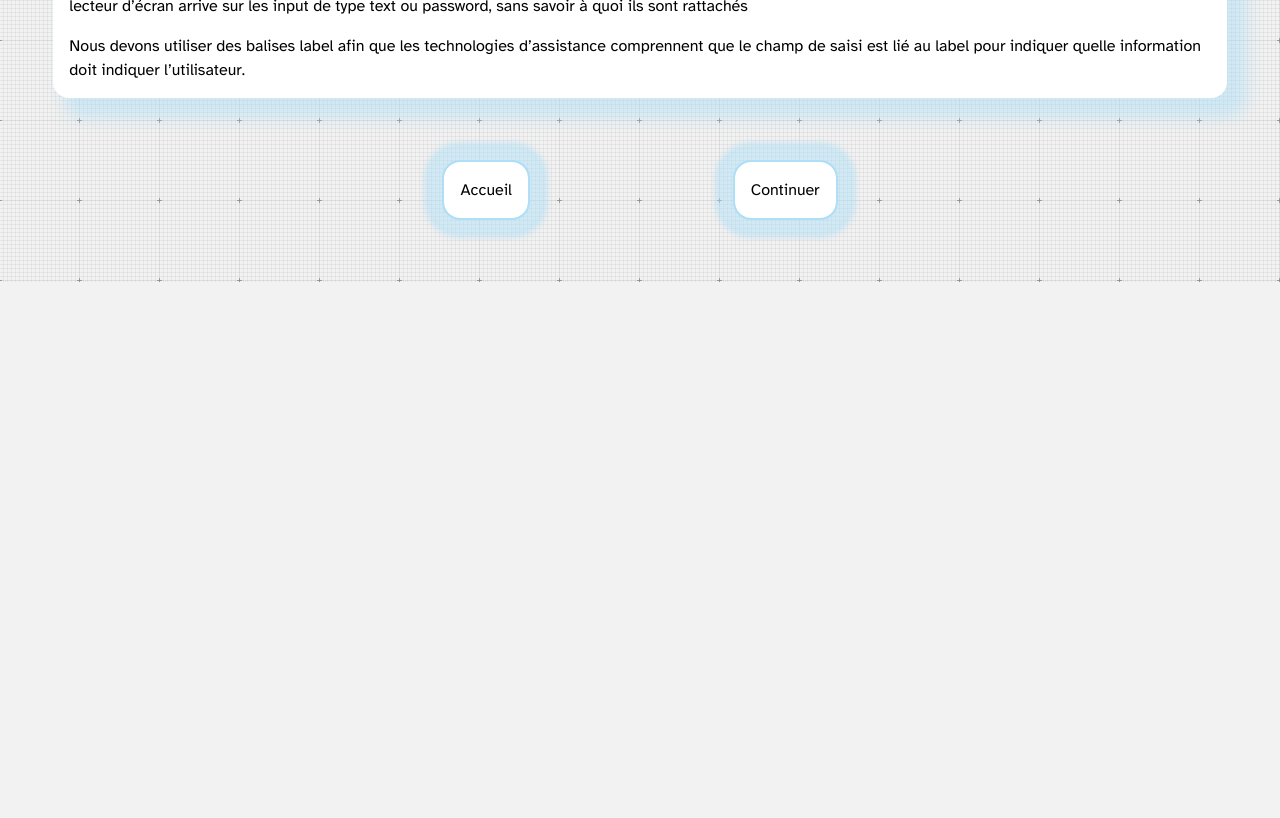
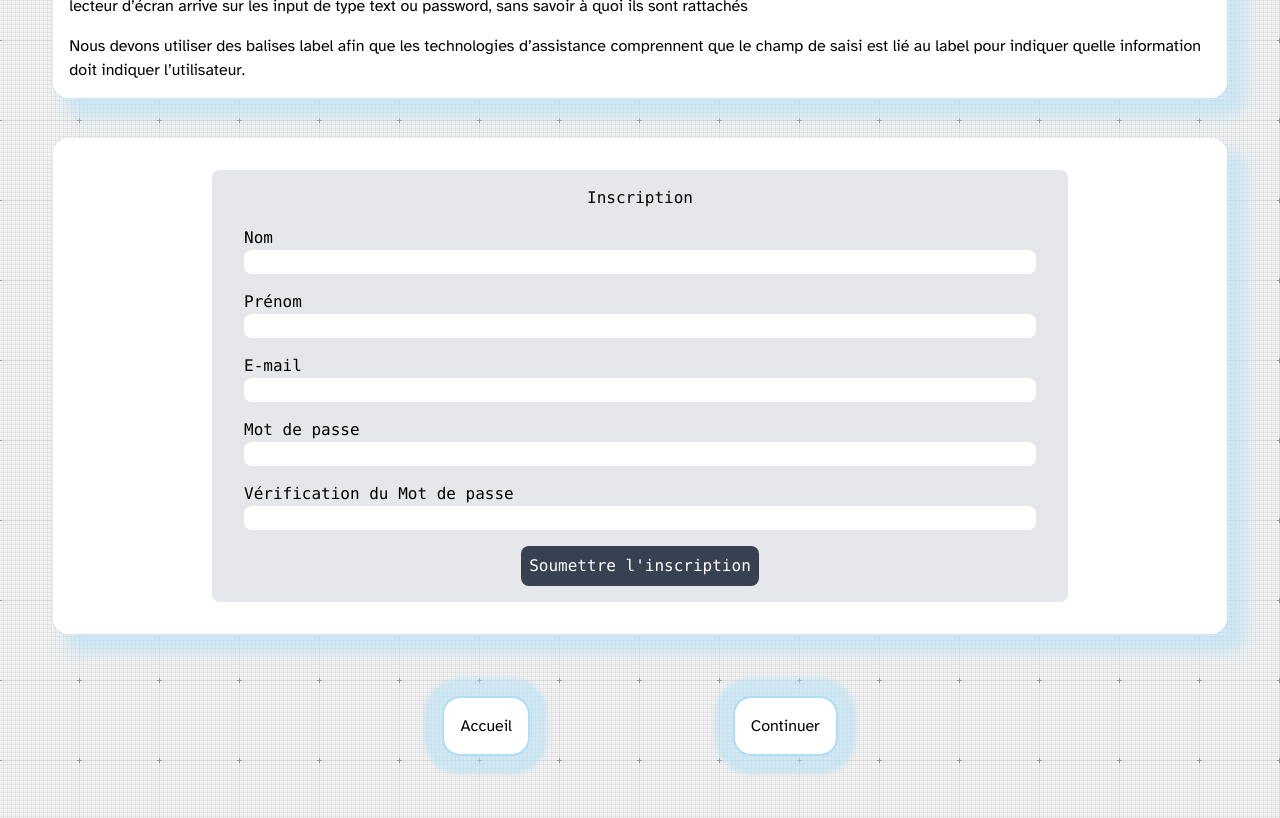
Before and after one commit to Sylvain-Lepoutre/react-bada11y, a React (Vite) app: page /persona1/step1 in a window 1280 px wide. Shown: the part 1480-2298 px from the top of the page. Before the commit the page ends 1762 px from the top, so only its background shows below. Built offline with nearby package versions, Linux system fonts and the light colour scheme.

Commit message:
feat(BadFormNoSemanticCode.tsx): create component

```diff
--- /dev/null
+++ b/src/components/pages/persona1step1/BadFormNoSemanticCode.tsx
@@ -0,0 +1,46 @@
+import { Section } from "../../sections/Section";
+
+export const BadFormNoSemanticCode = () => {
+  return (
+    <Section>
+      <pre>
+        <code>
+          <div className="mx-auto my-4 w-3/4 rounded-lg bg-gray-200 p-4">
+            <div className="text-center">Inscription</div>
+
+            <div className="m-4 flex flex-col">
+              <span>Nom</span>
+              <input className="rounded-lg px-2" type="text" />
+            </div>
+
+            <div className="m-4 flex flex-col">
+              <span>Prénom</span>
+              <input className="rounded-lg px-2" type="text" />
+            </div>
+
+            <div className="m-4 flex flex-col">
+              <span>E-mail</span>
+              <input className="rounded-lg px-2" type="email" />
+            </div>
+
+            <div className="m-4 flex flex-col">
+              <span>Mot de passe</span>
+              <input className="rounded-lg px-2" type="password" />
+            </div>
+
+            <div className="m-4 flex flex-col">
+              <span>Vérification du Mot de passe</span>
+              <input className="rounded-lg px-2" type="password" />
+            </div>
+
+            <input
+              className="mx-auto block rounded-lg bg-gray-700 p-2 text-white"
+              type="submit"
+              value="Soumettre l'inscription"
+            />
+          </div>
+        </code>
+      </pre>
+    </Section>
+  );
+};
--- a/src/routes/personaStep1.tsx
+++ b/src/routes/personaStep1.tsx
@@ -1,5 +1,6 @@
 import { Header } from "../components/headers/Header";
 import { BadFormIntro } from "../components/pages/persona1step1/BadFormIntro";
+import { BadFormNoSemanticCode } from "../components/pages/persona1step1/BadFormNoSemanticCode";
 import { BadFormNoSemanticSection } from "../components/pages/persona1step1/BadFormNoSemanticSection";
 import { BadFormNoSemanticSectionExp } from "../components/pages/persona1step1/BadFormNoSemanticSectionExp";
 import { BadShoppingNoFocusSection } from "../components/pages/persona2step1/BadShoppingNoFocusSection";
@@ -23,6 +24,8 @@ export const PersonaStep1 = ({ personaName, personaStep1Title }: Props) => {
         {personaName === "Djebrine" ? <BadFormNoSemanticSectionExp /> : null}
         {personaName === "Sophie" ? <BadShoppingNoFocusSectionExp /> : null}
 
+        {personaName === "Djebrine" ? <BadFormNoSemanticCode /> : null}
+
         <DivLink
           labelLink1="Accueil"
           labelLink2="Continuer"
```
